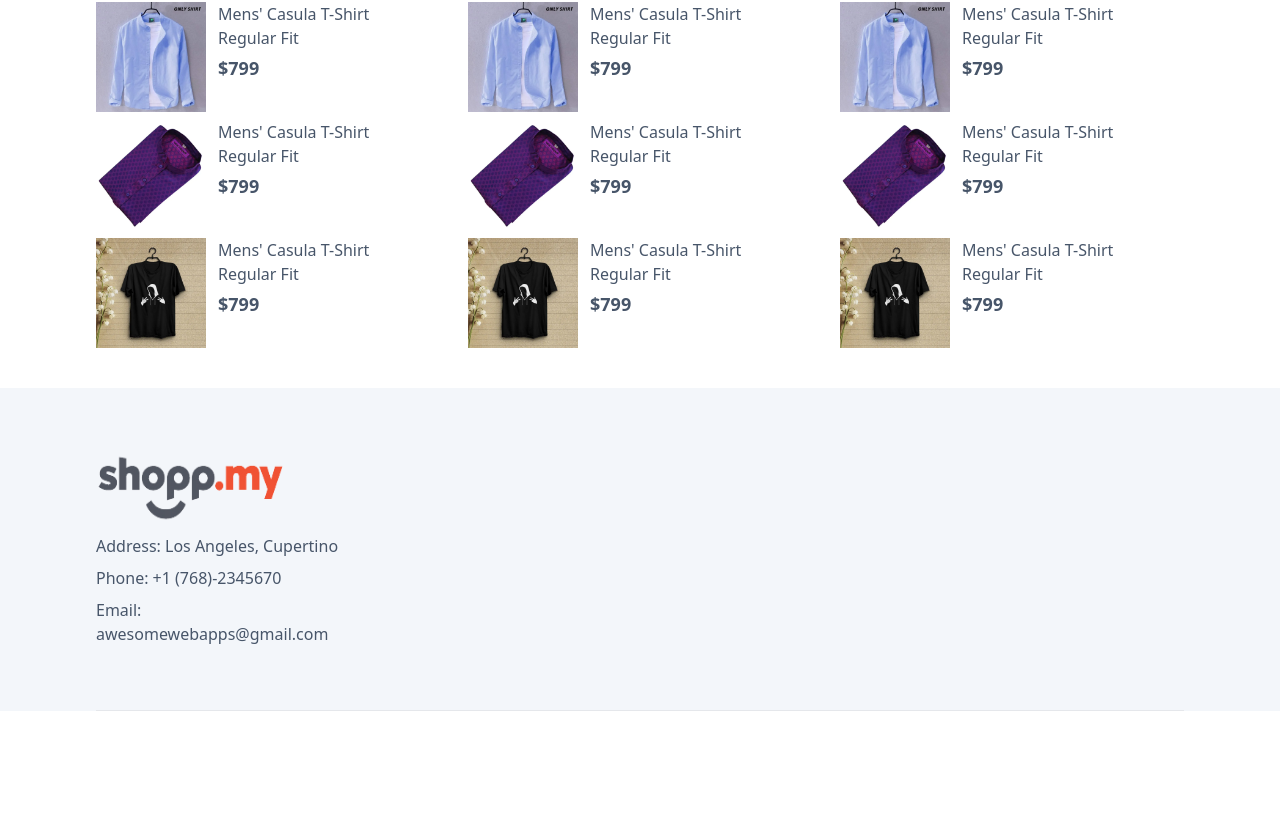
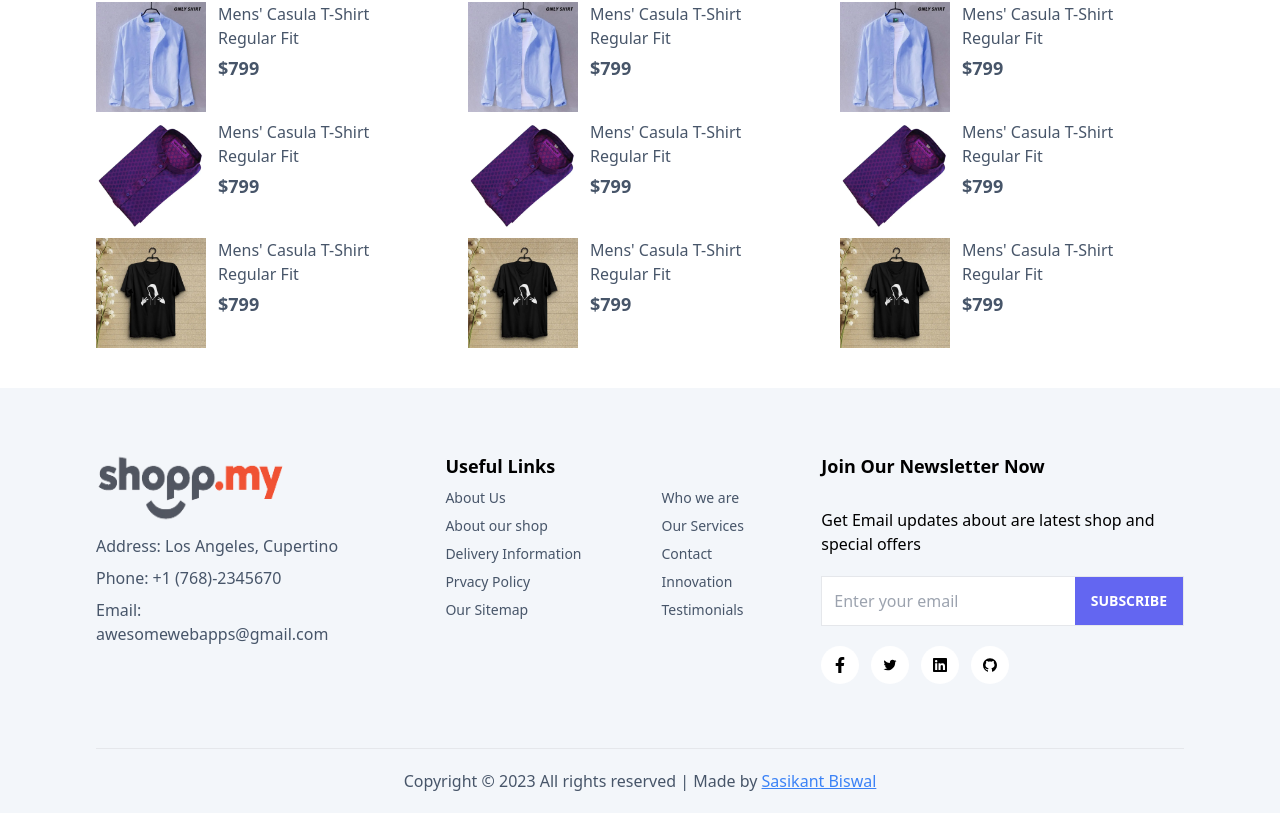
Before and after one commit to sasikant07/multi-vendor-ecommerce, a React (Create React App) app in the folder client/: page / in a window 1280 px wide. Shown: the part 1795-2608 px from the top of the page. Before the commit the page ends 2506 px from the top, so only its background shows below. Built offline with nearby package versions, Linux system fonts and the light colour scheme.

Commit message:
Added more rows in footer section

```diff
--- a/client/src/components/Footer.jsx
+++ b/client/src/components/Footer.jsx
@@ -1,19 +1,129 @@
 import React from "react";
+import { Link } from "react-router-dom";
+import { FaFacebookF, FaLinkedin } from "react-icons/fa";
+import { AiFillGithub, AiOutlineTwitter } from "react-icons/ai";
 
 const Footer = () => {
   return (
     <footer className="bg-[#F3F6Fa]">
       <div className="w-[85%] flex flex-wrap mx-auto border-b py-16 md-lg:pb-10 sm:pb-6">
         <div className="w-3/12 lg:w-4/12 sm:w-full">
-            <div className="flex flex-col gap-3">
-                <img className="w-[190px] h-[70px]" src="http://localhost:3000/images/logo.png" alt="logo" />
-                <ul className="flex flex-col gap-2 text-slate-600">
-                    <li>Address: Los Angeles, Cupertino</li>
-                    <li>Phone: +1 (768)-2345670</li>
-                    <li>Email: awesomewebapps@gmail.com</li>
+          <div className="flex flex-col gap-3">
+            <img
+              className="w-[190px] h-[70px]"
+              src="http://localhost:3000/images/logo.png"
+              alt="logo"
+            />
+            <ul className="flex flex-col gap-2 text-slate-600">
+              <li>Address: Los Angeles, Cupertino</li>
+              <li>Phone: +1 (768)-2345670</li>
+              <li>Email: awesomewebapps@gmail.com</li>
+            </ul>
+          </div>
+        </div>
+        <div className="w-5/12 lg:w-8/12 sm:w-full">
+          <div className="flex justify-center sm:justify-start sm:mt-6 w-full">
+            <div className="">
+              <h2 className="font-bold text-lg mb-2">Useful Links</h2>
+              <div className="flex justify-between gap-[80px] lg:gap-[40px]">
+                <ul className="flex flex-col gap-2 text-slate-600 text-sm">
+                  <li>
+                    <Link>About Us</Link>
+                  </li>
+                  <li>
+                    <Link>About our shop</Link>
+                  </li>
+                  <li>
+                    <Link>Delivery Information</Link>
+                  </li>
+                  <li>
+                    <Link>Prvacy Policy</Link>
+                  </li>
+                  <li>
+                    <Link>Our Sitemap</Link>
+                  </li>
                 </ul>
+                <ul className="flex flex-col gap-2 text-slate-600 text-sm">
+                  <li>
+                    <Link>Who we are</Link>
+                  </li>
+                  <li>
+                    <Link>Our Services</Link>
+                  </li>
+                  <li>
+                    <Link>Contact</Link>
+                  </li>
+                  <li>
+                    <Link>Innovation</Link>
+                  </li>
+                  <li>
+                    <Link>Testimonials</Link>
+                  </li>
+                </ul>
+              </div>
             </div>
+          </div>
         </div>
+        <div className="w-4/12 lg:w-full lg:mt-6">
+          <div className="w-full flex flex-col justify-start gap-5">
+            <h2 className="font-bold text-lg mb-2">Join Our Newsletter Now</h2>
+            <span>
+              Get Email updates about are latest shop and special offers
+            </span>
+            <div className="h-[50px] w-full bg-white border relative">
+              <input
+                className="h-full bg-transparent w-full px-3 outline-0"
+                type="text"
+                placeholder="Enter your email"
+              />
+              <button className="h-full absolute right-0 bg-indigo-500 text-white uppercase px-4 font-bold text-sm">
+                Subscribe
+              </button>
+            </div>
+            <ul className="flex justify-start items-center gap-3">
+              <li>
+                <a
+                  className="w-[38px] h-[38px] hover:bg-[#7fad39] hover:text-white flex justify-center items-center bg-white rounded-full"
+                  href="#"
+                >
+                  <FaFacebookF />
+                </a>
+              </li>
+              <li>
+                <a
+                  className="w-[38px] h-[38px] hover:bg-[#7fad39] hover:text-white flex justify-center items-center bg-white rounded-full"
+                  href="#"
+                >
+                  <AiOutlineTwitter />
+                </a>
+              </li>
+              <li>
+                <a
+                  className="w-[38px] h-[38px] hover:bg-[#7fad39] hover:text-white flex justify-center items-center bg-white rounded-full"
+                  href="#"
+                >
+                  <FaLinkedin />
+                </a>
+              </li>
+              <li>
+                <a
+                  className="w-[38px] h-[38px] hover:bg-[#7fad39] hover:text-white flex justify-center items-center bg-white rounded-full"
+                  href="#"
+                >
+                  <AiFillGithub />
+                </a>
+              </li>
+            </ul>
+          </div>
+        </div>
+      </div>
+      <div className="w-[85%] flex flex-wrap justify-center items-center text-slate-600 mx-auto py-5 text-center">
+        <span>
+          Copyright &copy; 2023 All rights reserved | Made by{" "}
+          <a className="text-blue-500 underline" href="#">
+            Sasikant Biswal
+          </a>
+        </span>
       </div>
     </footer>
   );
```
